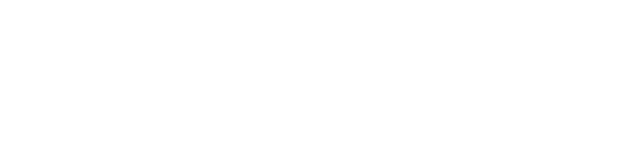
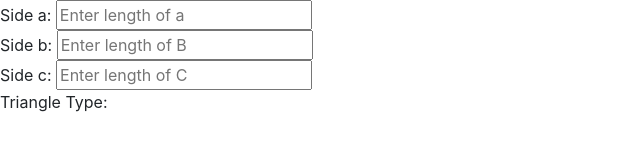
Before and after one commit to DMGithinji/triangle-tracker, a plain HTML site: page index.html in a window 1280 px wide. Shown: the whole page, without its empty margins (0-640 px from the left). Drawn offline with nearby package versions, Linux system fonts and the light colour scheme; a web font is replaced by a local one.

Commit message:
Add input fields for triangle length

```diff
--- a/index.html
+++ b/index.html
@@ -12,7 +12,20 @@
 </head>
 <body>
 
+    <form name="myform">
 
+        Side a: <input type = "text" name="sideA" placeholder = "Enter length of a" autocomplete="off">
+        <br>
+        Side b: <input type = "text" name="sideB"  placeholder = "Enter length of B" autocomplete="off">
+        <br>
+        Side c: <input type = "text" name="sideC"  placeholder = "Enter length of C"autocomplete="off">
+        <br>
+
+        Triangle Type: <output type = "text" name="triangleType">
+        <br>
+
+
+    </form>
 
 
     <script src = "js/script.js"></script>
```
